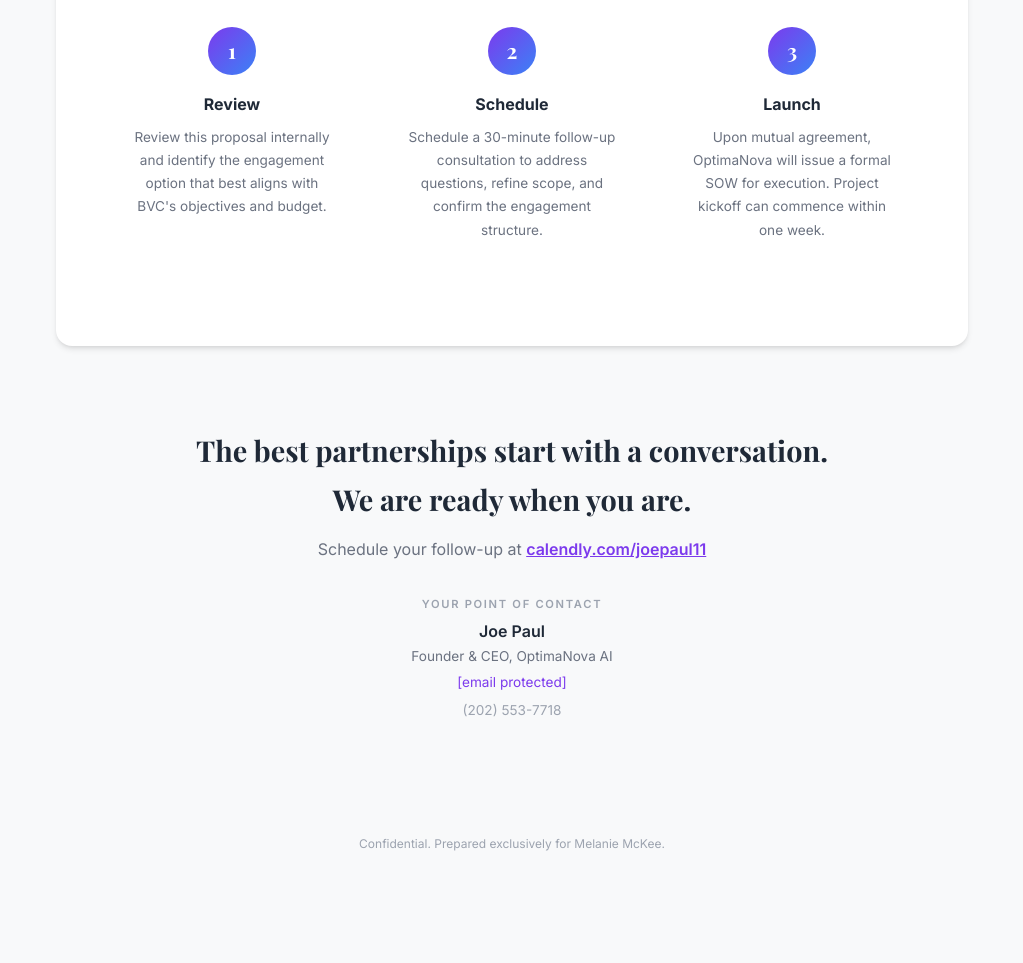
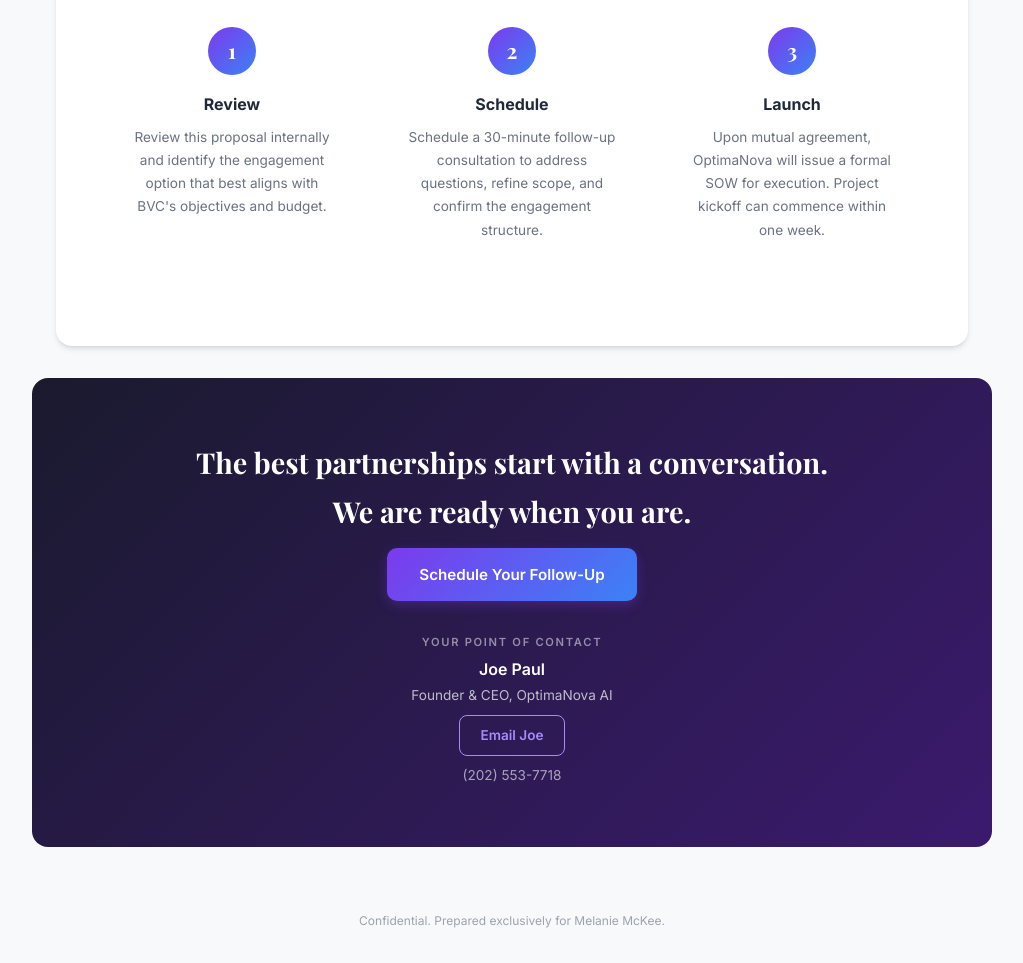
Before and after one commit to OptimaNovaAI/BVCAgency, a plain HTML site: page index.html in a window 1280 px wide. Shown: the part 9312-10275 px from the top of the page, without its empty margins (128-1151 px from the left). Before the commit the page ends 10199 px from the top, so only its background shows below. Drawn offline with nearby package versions, Linux system fonts and the light colour scheme.

Commit message:
Fix closing section contrast - white text on dark background

```diff
--- a/index.html
+++ b/index.html
@@ -417,17 +417,17 @@
 
     </div>
 
-    <div class="closing">
-        <h2>The best partnerships start with a conversation.<br>We are ready when you are.</h2>
-        <p>Schedule your follow-up at <a href="https://calendly.com/joepaul11/optimanova-ai-collaborative-conversations" style="color:var(--purple);font-weight:600;">calendly.com/joepaul11</a></p>
+    <div class="closing" style="background: linear-gradient(135deg, #1a1a2e 0%, #3b1a6e 100%); border-radius: 16px; margin: 32px auto; max-width: 960px; padding: 60px 48px;">
+        <h2 style="color: white;">The best partnerships start with a conversation.<br>We are ready when you are.</h2>
+        <p style="margin-bottom: 32px;"><a href="https://calendly.com/joepaul11/optimanova-ai-collaborative-conversations" style="display:inline-block; padding:14px 32px; background:linear-gradient(135deg, #7c3aed, #3b82f6); color:white; text-decoration:none; border-radius:10px; font-weight:600; font-size:0.95rem; box-shadow:0 4px 12px rgba(124,58,237,0.3); transition:transform 0.2s;">Schedule Your Follow-Up</a></p>
 
         <div class="contact-cards">
             <div class="contact-card">
-                <div class="contact-role">Your Point of Contact</div>
-                <div class="contact-name">Joe Paul</div>
-                <div class="contact-title">Founder &amp; CEO, OptimaNova AI</div>
-                <a class="contact-email" href="/cdn-cgi/l/email-protection#157f7a7065746079557a65617c78747b7a63743b747c"><span class="__cf_email__" data-cfemail="9ef4f1fbeeffebf2def1eeeaf7f3fff0f1e8ffb0fff7">[email&#160;protected]</span></a>
-                <div style="font-size:0.85rem; color:var(--text-muted); margin-top:4px;">(202) 553-7718</div>
+                <div class="contact-role" style="color: rgba(255,255,255,0.5);">Your Point of Contact</div>
+                <div class="contact-name" style="color: white;">Joe Paul</div>
+                <div class="contact-title" style="color: rgba(255,255,255,0.7);">Founder &amp; CEO, OptimaNova AI</div>
+                <a style="display:inline-block; margin-top:8px; padding:8px 20px; border:1.5px solid #a78bfa; border-radius:8px; color:#a78bfa; text-decoration:none; font-size:0.85rem; font-weight:600;" href="https://mail.google.com/mail/?view=cm&to=joepaul%40optimanova.ai">Email Joe</a>
+                <div style="font-size:0.85rem; margin-top:8px;"><a href="tel:2025537718" style="color: rgba(255,255,255,0.6); text-decoration:none;">(202) 553-7718</a></div>
             </div>
         </div>
     </div>
```
